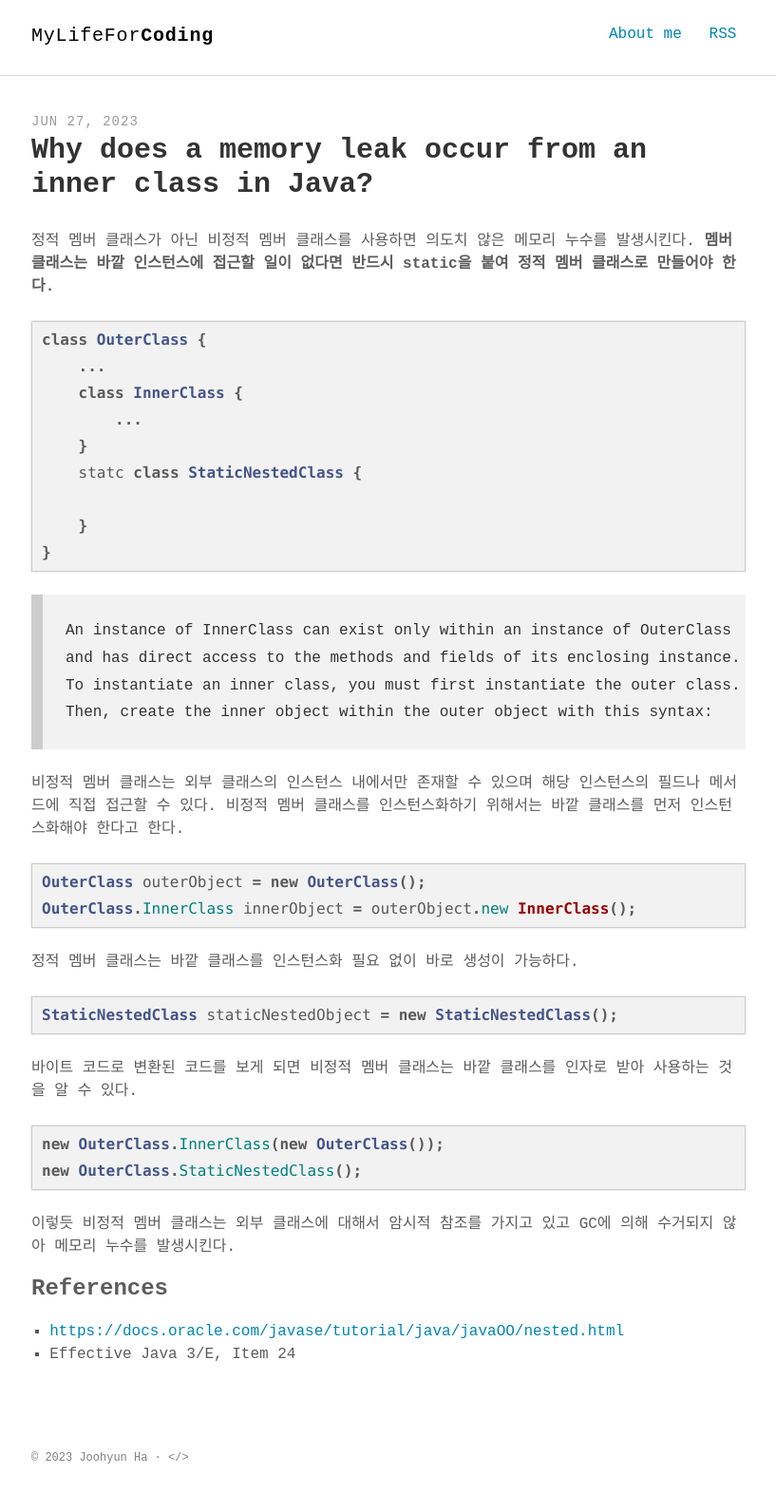
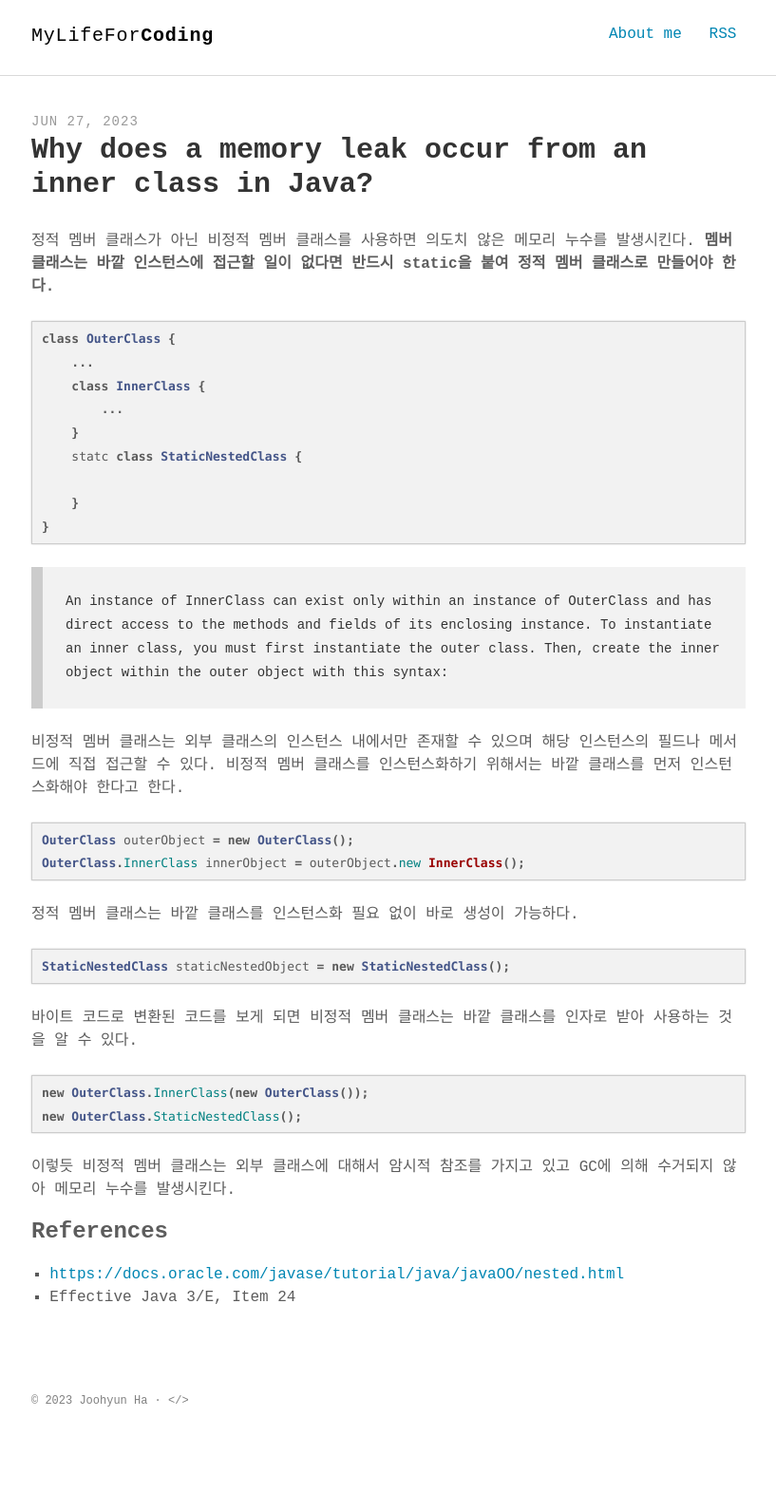
Before and after one commit to mangchhe/mangchhe.github.io, a Jekyll site: the page built from _posts/2023-06-27-inner-class-static.md, in a window 1280 px wide. Shown: the whole page at 95% size, without its empty margins (231-1048 px from the left). Built offline with Jekyll 4.4.1, drawn with Linux system fonts in a browser that asks for light colours; some web fonts are replaced; after the commit the page ends 1532 px from its top, so only the background shows below that.

Commit message:
chore: 인용구, 코드 블록 폰트, 패딩 수정

```diff
--- a/assets/scss/_syntax-highlighting.scss
+++ b/assets/scss/_syntax-highlighting.scss
@@ -27,6 +27,7 @@
     code {
       white-space: pre;
       padding: 0 !important;
+      font-size: 13px;
 
       * {
         white-space: nowrap; // this sets all children inside to nowrap
--- a/assets/scss/base/_typography.scss
+++ b/assets/scss/base/_typography.scss
@@ -76,7 +76,7 @@ picture {
 }
 
 blockquote {
-  padding: $base-spacing 0 $base-spacing $base-spacing;
+  padding: $base-spacing $base-spacing $base-spacing $base-spacing;
   margin: $base-spacing 0;
   color: $dark-gray-color;
   line-height: 1.8;
@@ -84,6 +84,7 @@ blockquote {
   background-color: lighten($light-gray-color, 15%);
   p {
     margin: 0;
+    font-size: 14px;
   }
 }
 
```
